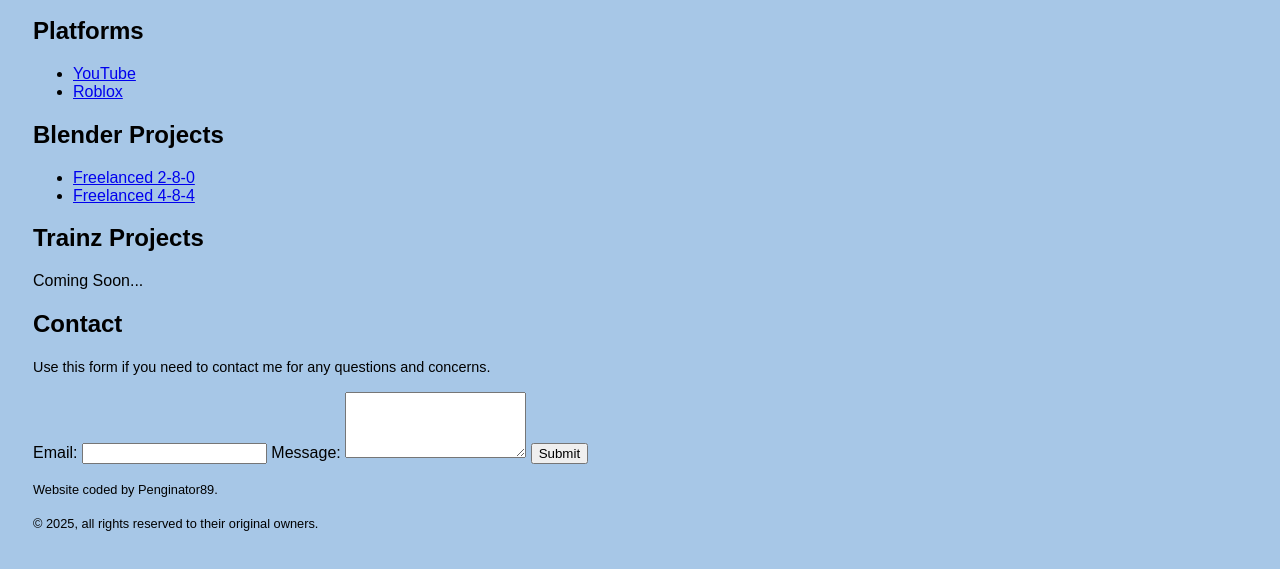
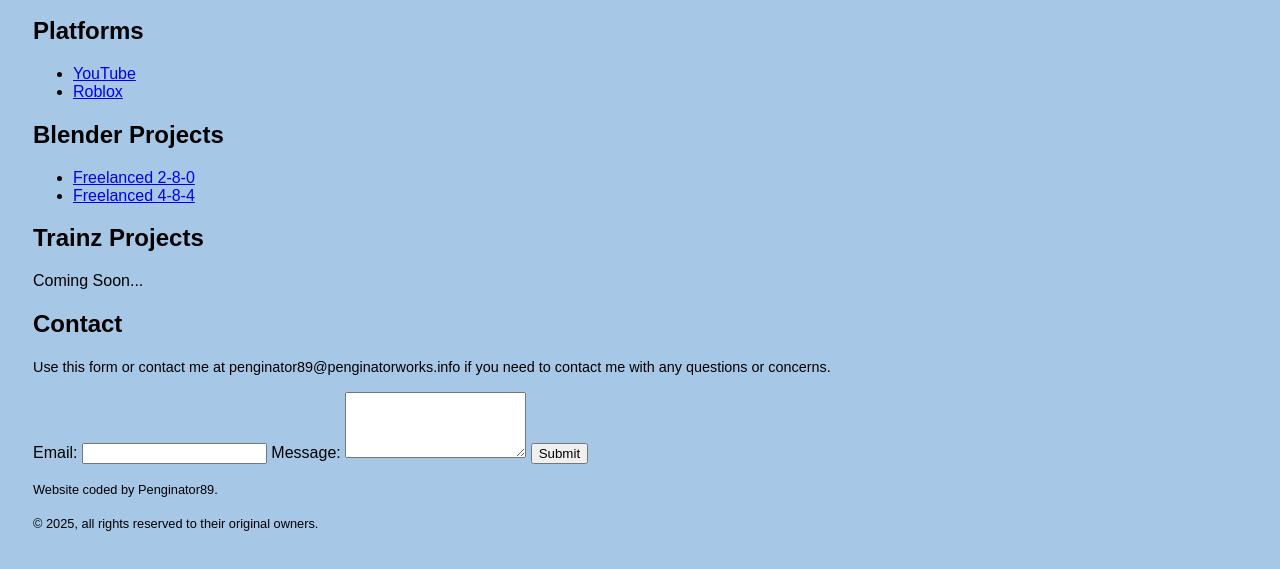
Before and after one commit to astickboi6/penginatorworks, a plain HTML site: page index.html in a window 1280 px wide. Shown: the part 331-900 px from the top of the page. Drawn offline with Linux system fonts and the light colour scheme.

Commit message:
Update index.html

```diff
--- a/index.html
+++ b/index.html
@@ -77,7 +77,7 @@
 
 <form action="https://formspree.io/f/YOUR_FORM_ID" method="POST">
     <h2>Contact</h2>
-    <p><span style="font-size: 0.9em;">Use this form if you need to contact me for any questions and concerns.</p>
+    <p><span style="font-size: 0.9em;">Use this form or contact me at penginator89@penginatorworks.info if you need to contact me with any questions or concerns.</p>
 
     <label for="email">Email:</label>
     <input type="email" id="email" name="email" required>
```
